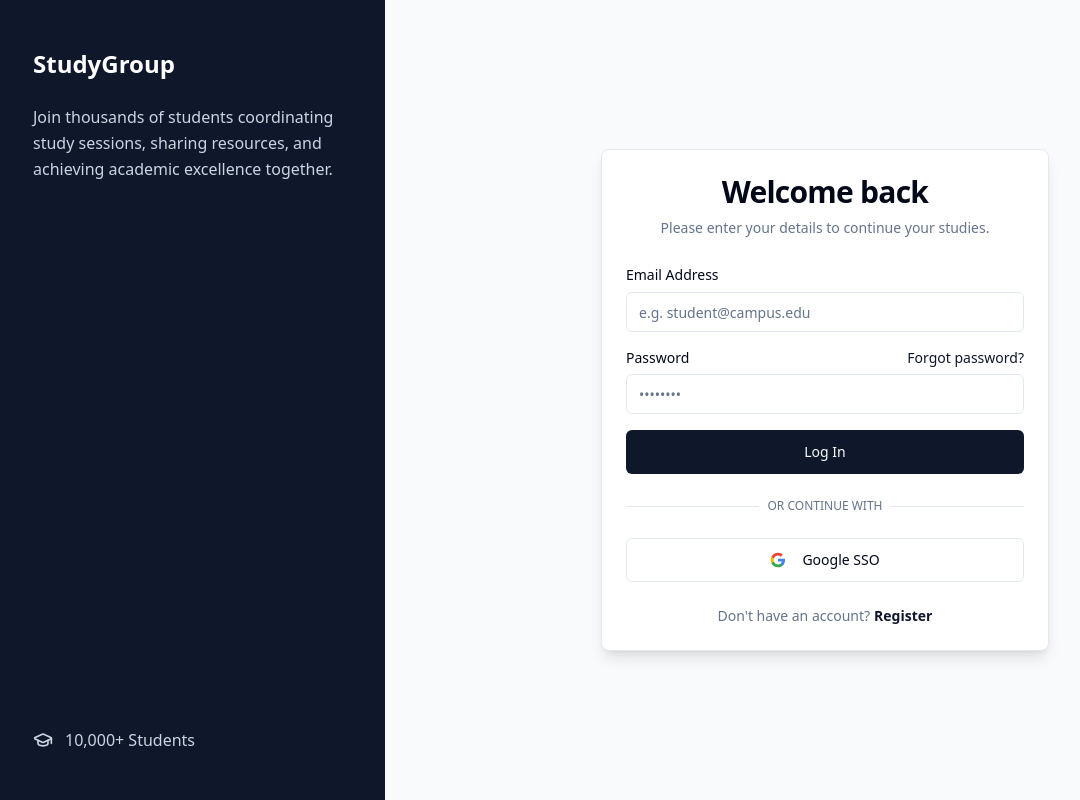
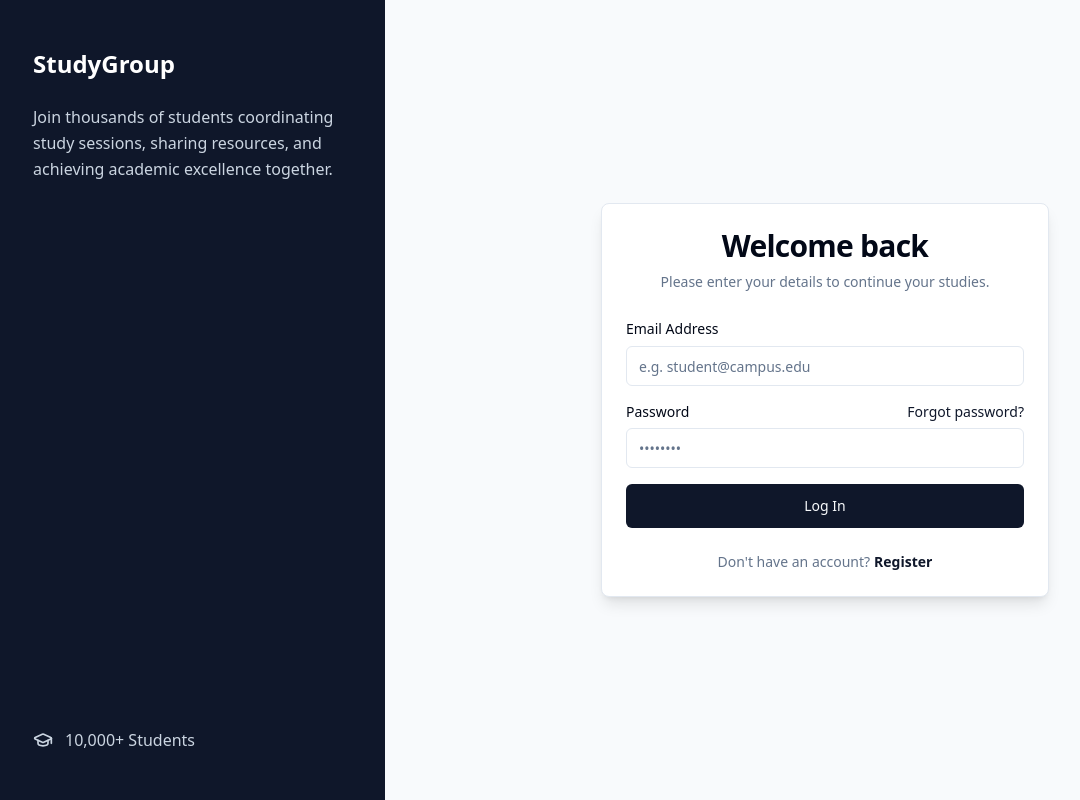
Before and after one commit to mvttjb/inf124, a Next.js app: page /login in a window 1280 px wide. Shown: the whole page, without its empty margins (15-1095 px from the left). Built offline with nearby package versions, Linux system fonts and the light colour scheme.

Commit message:
removed google login

```diff
--- a/src/app/(auth)/login/page.tsx
+++ b/src/app/(auth)/login/page.tsx
@@ -6,7 +6,6 @@
 import { Card, CardContent, CardHeader, CardTitle, CardDescription, CardFooter } from "@/components/ui/card";
 import { Input } from "@/components/ui/input";
 import { Button } from "@/components/ui/button";
-import { AuthSocialDivider, GoogleSsoButton } from "@/components/auth/GoogleSsoButton";
 
 export default function LoginPage() {
   const router = useRouter();
@@ -67,9 +66,6 @@
             Log In
           </Button>
         </form>
-
-        <AuthSocialDivider />
-        <GoogleSsoButton />
       </CardContent>
 
       <CardFooter className="flex justify-center text-sm text-slate-500">
--- a/src/app/(auth)/register/page.tsx
+++ b/src/app/(auth)/register/page.tsx
@@ -6,7 +6,6 @@
 import { Card, CardContent, CardHeader, CardTitle, CardDescription, CardFooter } from "@/components/ui/card";
 import { Input } from "@/components/ui/input";
 import { Button } from "@/components/ui/button";
-import { AuthSocialDivider, GoogleSsoButton } from "@/components/auth/GoogleSsoButton";
 
 export default function RegisterPage() {
   const router = useRouter();
@@ -127,9 +126,6 @@
             Create Account
           </Button>
         </form>
-
-        <AuthSocialDivider />
-        <GoogleSsoButton />
       </CardContent>
 
       <CardFooter className="flex justify-center text-sm text-slate-500">
--- a/src/components/auth/GoogleSsoButton.tsx
+++ /dev/null
@@ -1,51 +0,0 @@
-import React from "react";
-import { Button } from "@/components/ui/button";
-
-type GoogleSsoButtonProps = {
-  onClick?: () => void;
-  className?: string;
-};
-
-export function GoogleSsoButton({ onClick, className }: GoogleSsoButtonProps) {
-  return (
-    <Button
-      variant="outline"
-      type="button"
-      className={"w-full h-11 font-medium bg-white " + (className ?? "")}
-      onClick={onClick}
-    >
-      <svg className="mr-2 h-5 w-5" viewBox="0 0 24 24" aria-hidden>
-        <path
-          d="M22.56 12.25c0-.78-.07-1.53-.2-2.25H12v4.26h5.92c-.26 1.37-1.04 2.53-2.21 3.31v2.77h3.57c2.08-1.92 3.28-4.74 3.28-8.09z"
-          fill="#4285F4"
-        />
-        <path
-          d="M12 23c2.97 0 5.46-.98 7.28-2.66l-3.57-2.77c-.98.66-2.23 1.06-3.71 1.06-2.86 0-5.29-1.93-6.16-4.53H2.18v2.84C3.99 20.53 7.7 23 12 23z"
-          fill="#34A853"
-        />
-        <path
-          d="M5.84 14.09c-.22-.66-.35-1.36-.35-2.09s.13-1.43.35-2.09V7.07H2.18C1.43 8.55 1 10.22 1 12s.43 3.45 1.18 4.93l2.85-2.22.81-.62z"
-          fill="#FBBC05"
-        />
-        <path
-          d="M12 5.38c1.62 0 3.06.56 4.21 1.64l3.15-3.15C17.45 2.09 14.97 1 12 1 7.7 1 3.99 3.47 2.18 7.07l3.66 2.84c.87-2.6 3.3-4.53 6.16-4.53z"
-          fill="#EA4335"
-        />
-      </svg>
-      Google SSO
-    </Button>
-  );
-}
-
-export function AuthSocialDivider() {
-  return (
-    <div className="relative my-6">
-      <div className="absolute inset-0 flex items-center">
-        <span className="w-full border-t" />
-      </div>
-      <div className="relative flex justify-center text-xs uppercase">
-        <span className="bg-white px-2 text-slate-500">Or continue with</span>
-      </div>
-    </div>
-  );
-}
```
